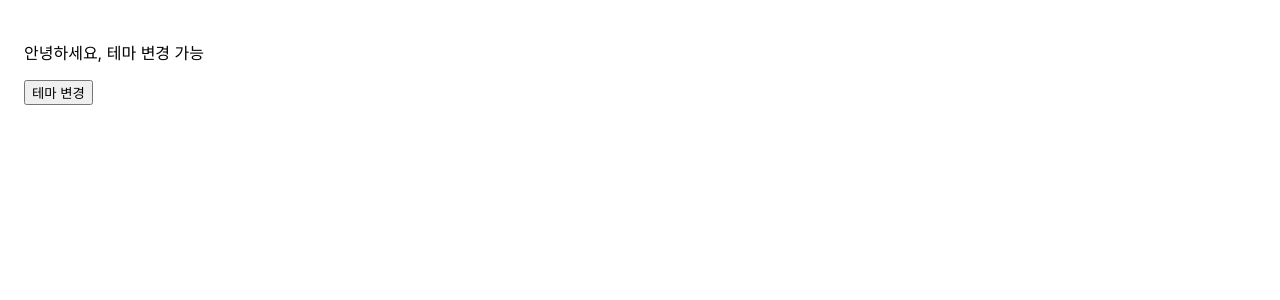
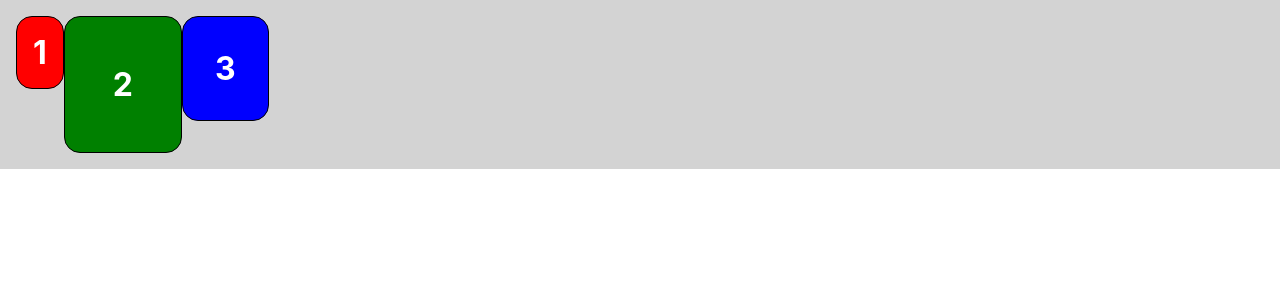
Before and after one commit to iHateAI/React-Code-Repo, a React (Create React App) app: page / in a window 1280 px wide. Shown: the top 300 px of the page. Built offline with nearby package versions, Linux system fonts and the light colour scheme.

Commit message:
13. Styling

```diff
--- a/package.json
+++ b/package.json
@@ -9,6 +9,7 @@
     "react": "^18.2.0",
     "react-dom": "^18.2.0",
     "react-scripts": "5.0.1",
+    "styled-components": "^6.0.4",
     "web-vitals": "^2.1.4"
   },
   "scripts": {
--- /dev/null
+++ b/src/chapter_15/Blocks.jsx
@@ -0,0 +1,58 @@
+import styled from "styled-components";
+
+const Wrapper = styled.div`
+  padding: 1rem;
+  display: flex;
+  flex-direction: row;
+  align-items: flex-start;
+  justify-content: flex-start;
+  background-color: lightgrey;
+`;
+
+const Block = styled.div`
+  padding: ${(props) => props.padding};
+  border: 1px solid black;
+  border-radius: 1rem;
+  background-color: ${(props) => props.backgroundColor};
+  color: white;
+  font-size: 2rem;
+  font-weight: bold;
+  text-align: center;
+`;
+
+const blockItems = [
+  {
+    label: "1",
+    padding: "1rem",
+    backgroundColor: "red",
+  },
+  {
+    label: "2",
+    padding: "3rem",
+    backgroundColor: "green",
+  },
+  {
+    label: "3",
+    padding: "2rem",
+    backgroundColor: "blue",
+  },
+];
+
+function Blocks(props) {
+  return (
+    <Wrapper>
+      {blockItems.map((blockItem) => {
+        return (
+          <Block
+            padding={blockItem.padding}
+            backgroundColor={blockItem.backgroundColor}
+          >
+            {blockItem.label}
+          </Block>
+        );
+      })}
+    </Wrapper>
+  );
+}
+
+export default Blocks;
--- a/src/index.js
+++ b/src/index.js
@@ -14,12 +14,13 @@
 import Calculator from "./chapter_12/Calculator";
 import ProfileCard from "./chapter_13/ProfileCard";
 import DarkOrLight from "./chapter_14/DarkOrLight";
+import Blocks from './chapter_15/Blocks';
 
 const root = ReactDOM.createRoot(document.getElementById("root"));
 
 root.render(
   <React.StrictMode>
-    <DarkOrLight />
+    <Blocks />
   </React.StrictMode>
 );
 
```
Also changed, not shown: 1 other file (tests, documents, lock files or other folders).
